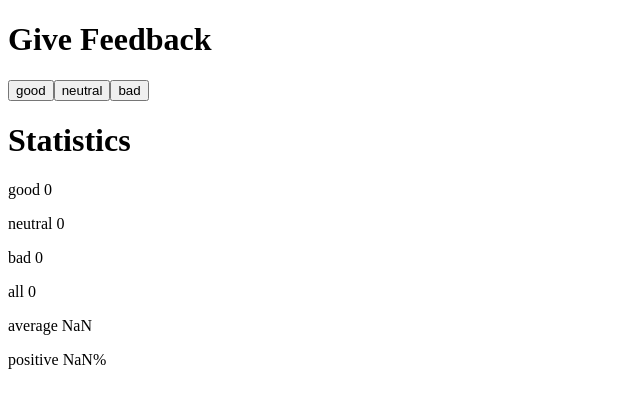
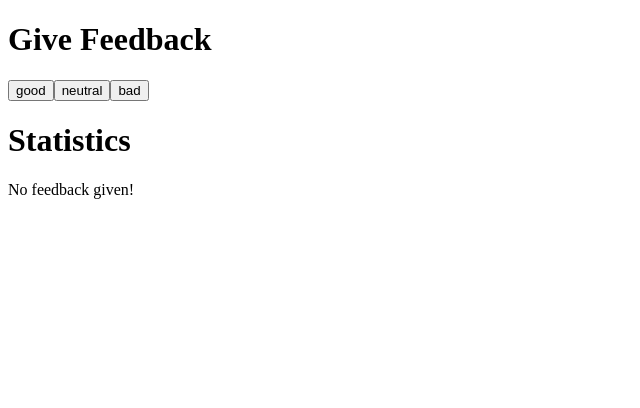
Before and after one commit to colethr8/fullstack-open-2022, a React (Create React App) app in the folder part1/unicafe/: page / in a window 1280 px wide. Shown: the top 408 px of the page, without its empty margins (0-640 px from the left). Built offline with nearby package versions, Linux system fonts and the light colour scheme.

Commit message:
1.9: unicafe part 4

```diff
--- a/part1/unicafe/src/App.js
+++ b/part1/unicafe/src/App.js
@@ -11,6 +11,7 @@ const App = () => {
             <Button type="good" handler={() => setStatistics({...statistics, good: statistics.good + 1, total: statistics.total + 1})} />
             <Button type="neutral" handler={() => setStatistics({...statistics, neutral: statistics.neutral + 1, total: statistics.total + 1})} />
             <Button type="bad" handler={() => setStatistics({...statistics, bad: statistics.bad + 1, total: statistics.total + 1})} />
+            <h1>Statistics</h1>
             <Statistics stats={statistics} />
         </div>
     );
@@ -29,17 +30,20 @@ const Statistics = ({ stats }) => {
         return (stats.good / stats.total) * 100;
     }
 
+    if (stats.total > 0) {
         return (
-        <div>
-            <h1>Statistics</h1>
+            <>
                 <p>good {stats.good}</p>
                 <p>neutral {stats.neutral}</p>
                 <p>bad {stats.bad}</p>
                 <p>all {stats.total}</p>
                 <p>average {average()}</p>
                 <p>positive {positive()}%</p>
-        </div>
+            </>
         );
+    } else {
+        return <p>No feedback given!</p>;
+    }
 };
 
 export default App;
```
Lines whose indentation alone changed are shown as unchanged.
